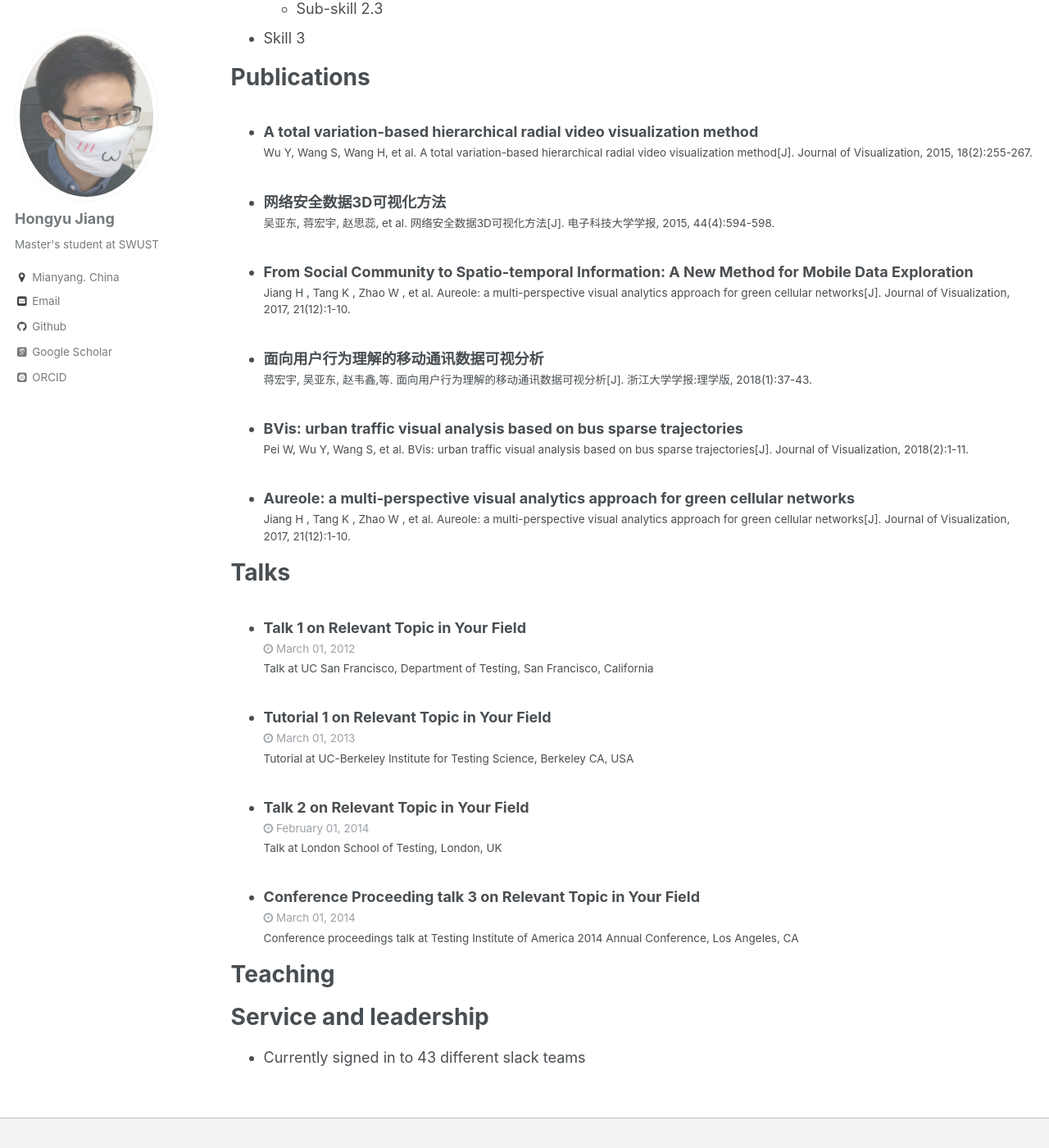
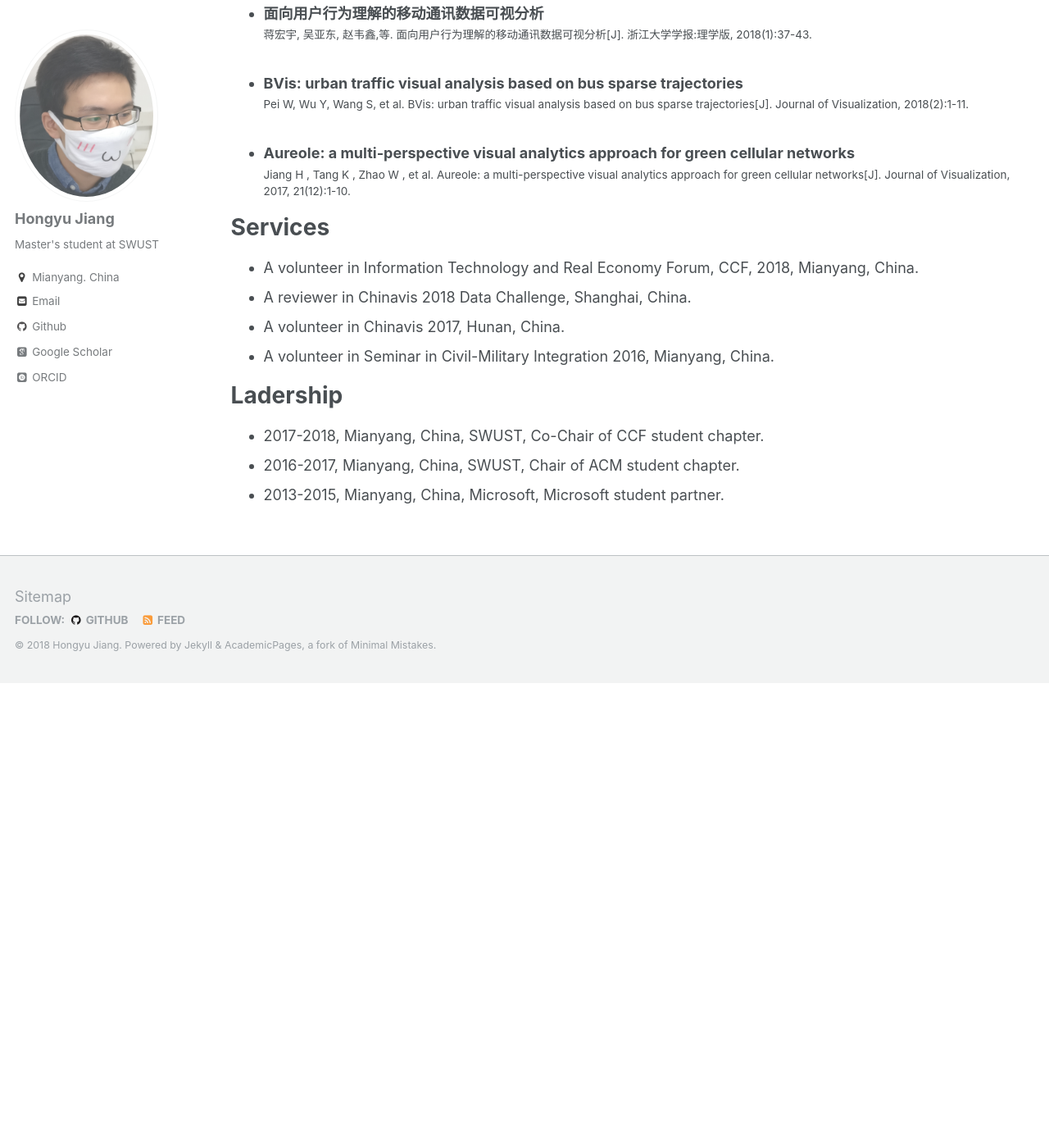
Before and after one commit to HongyuJiang/hongyujiang.github.io, a Jekyll site: the page built from _pages/cv.md, in a window 1280 px wide and 1400 px high, scrolled down 877 px. Shown: the whole window at 82% size. Built offline with Jekyll 4.4.1, drawn with Linux system fonts in a browser that asks for light colours; some web fonts are replaced; after the commit the page ends 1710 px from its top, so only the background shows below that; some of the changed text lies outside the part shown.

Commit message:
de some bug

```diff
--- a/_data/navigation.yml
+++ b/_data/navigation.yml
@@ -3,7 +3,7 @@ main:
   - title: "Publications"
     url: /publications/
 
-  - title: "Project"
+  - title: "Projects"
     url: /projects/
 
   - title: "Portfolio"
--- a/_pages/cv.md
+++ b/_pages/cv.md
@@ -11,30 +11,16 @@ redirect_from:
 
 Education
 ======
-* B.S. in Github, Github University, 2012
-* M.S. in Jekyll, Github University, 2014
-* Ph.D in Version Control Theory, Github University, 2018 (expected)
-
-Work experience
-======
-* Summer 2015: Research Assistant
-  * Github University
-  * Duties included: Tagging issues
-  * Supervisor: Professor Git
-
-* Fall 2015: Research Assistant
-  * Github University
-  * Duties included: Merging pull requests
-  * Supervisor: Professor Hub
+* B.S. in Southwest University of Science and Technology, Information Security, 2012 - 2016
+* Visiting Student, EECS, Peking University, China, 2017.9 - 2018.2
+* M.S. in Southwest University of Science and Technology, Computer Technology, 2016 - 2019 (expected)
 
 Skills
 ======
-* Skill 1
-* Skill 2
-  * Sub-skill 2.1
-  * Sub-skill 2.2
-  * Sub-skill 2.3
-* Skill 3
+* Visual Analysis Programming via D3, Plot.ly, Vega and etc.
+* Data Processing via Python and others automation tool.
+* CG Programming via Unity 3D and WebGL.
+* VUE.js, React.js Web Development Framework with Node.js.
 
 Publications
 ======
@@ -42,18 +28,15 @@ Publications
     {% include archive-single-cv.html %}
   {% endfor %}</ul>
 
-Talks
+Services
 ======
-  <ul>{% for post in site.talks %}
-    {% include archive-single-talk-cv.html %}
-  {% endfor %}</ul>
+* A volunteer in Information Technology and Real Economy Forum, CCF, 2018, Mianyang, China.
+* A reviewer in Chinavis 2018 Data Challenge, Shanghai, China.
+* A volunteer in Chinavis 2017, Hunan, China.
+* A volunteer in Seminar in Civil-Military Integration 2016, Mianyang, China.
 
-Teaching
+Ladership
 ======
-  <ul>{% for post in site.teaching %}
-    {% include archive-single-cv.html %}
-  {% endfor %}</ul>
-
-Service and leadership
-======
-* Currently signed in to 43 different slack teams
+* 2017-2018, Mianyang, China, SWUST, Co-Chair of CCF student chapter.
+* 2016-2017, Mianyang, China, SWUST, Chair of ACM student chapter.
+* 2013-2015, Mianyang, China, Microsoft, Microsoft student partner.
```
Also changed, not shown: _pages/about.md (+3 -3 lines).
